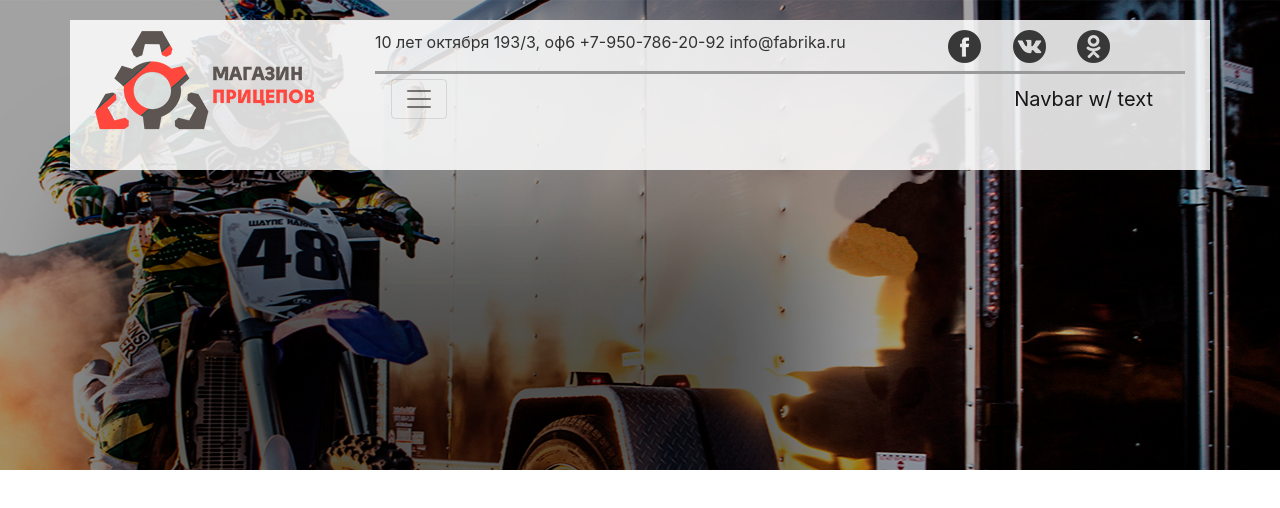
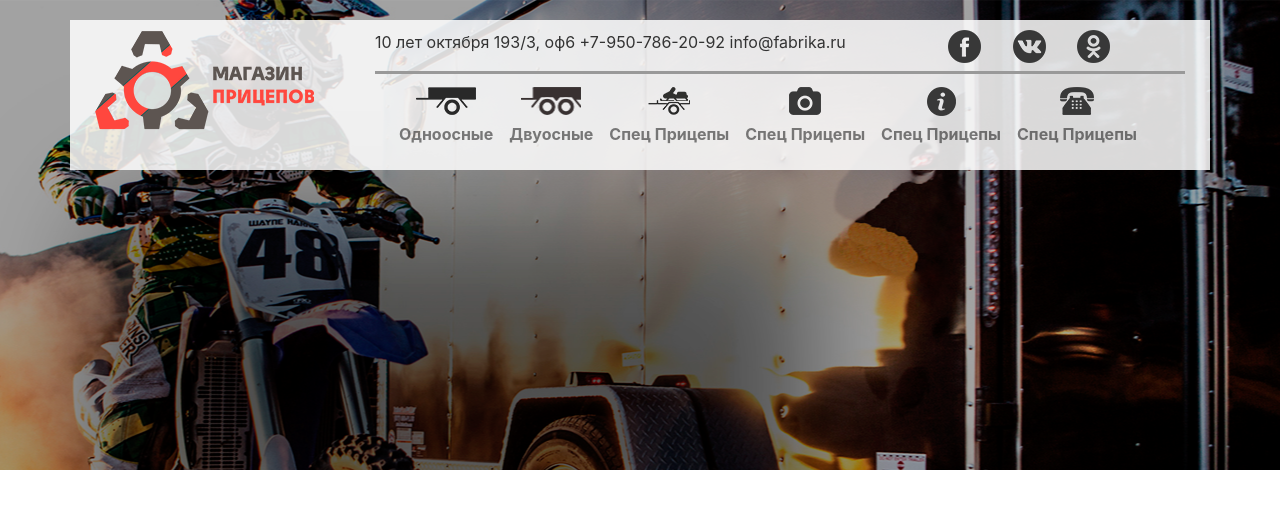
Before and after one commit to RuslanKasymov/pricep.vr, a plain HTML site: page index.html in a window 1280 px wide. Drawn offline with Linux system fonts and the light colour scheme.

Commit message:
Навигация(прим: rusmechanika.ru)

```diff
--- a/css/style.css
+++ b/css/style.css
@@ -53,10 +53,11 @@ body {
 .icon_upper{
     width: 60px;
     height: 35px;
+    margin: 0 auto;
 }
 
-.icon_upper:hover{
-    background-position: 14px -37px;
+.icon_upper:hover, .nav-link:hover .icon_upper{
+    background-position: center -37px;
 
 
 }
@@ -74,7 +75,40 @@ body {
 }
 
 
+.nav-link{
+    text-align: center;
+    font-weight: bold;
+}
+.nav-link:hover span{
+    color: #c34e44;
+}
 
 .banner{
     height: 300px;
 }
+
+.nav_odn{
+    background: url("../images/nav_odnoostnye.png") top center no-repeat;
+}
+.nav_dv{
+    background: url("../images/nav_dvuosnye.png") top center no-repeat;
+}
+.nav_spec{
+    background: url("../images/nav_spec.png") top center no-repeat;
+}
+.nav_gal{
+    background: url("../images/nav_galerry.png") top center no-repeat;
+}
+.nav_ocomp{
+    background: url("../images/nav_ocomp.png") top center no-repeat;
+}
+.nav_contacts{
+    background: url("../images/nav_contacts.png") top center no-repeat;
+}
+
+.navbar-collapse ul li{
+
+}
+.navbar-collapse ul li a{
+   color: #333;
+}
--- a/index.html
+++ b/index.html
@@ -46,26 +46,51 @@
                                     </div>
                                 </div>
                                 <div class="col-12">
-                                    <nav class="navbar navbar-toggleable-md navbar-light bg-faded">
+                                    <nav class="navbar navbar-expand-lg navbar-light bg-faded">
                                         <button class="navbar-toggler navbar-toggler-right" type="button" data-toggle="collapse" data-target="#navbarText" aria-controls="navbarText" aria-expanded="false" aria-label="Toggle navigation">
                                             <span class="navbar-toggler-icon"></span>
                                         </button>
-                                        <a class="navbar-brand" href="#">Navbar w/ text</a>
+
                                         <div class="collapse navbar-collapse" id="navbarText">
                                             <ul class="navbar-nav mr-auto">
-                                                <li class="nav-item active">
-                                                    <a class="nav-link" href="#">Home <span class="sr-only">(current)</span></a>
+                                                <li class="nav-item"><!-- active-->
+                                                    <a href="#" class="nav-link">
+                                                        <div class="icon_upper nav_odn animaite"></div>
+                                                        <span class="animaite">Одноосные</span>
+                                                    </a>
                                                 </li>
                                                 <li class="nav-item">
-                                                    <a class="nav-link" href="#">Features</a>
+                                                    <a href="#" class="nav-link">
+                                                        <div class="icon_upper nav_dv animaite"></div>
+                                                        <span class="animaite">Двуосные</span>
+                                                    </a>
                                                 </li>
                                                 <li class="nav-item">
-                                                    <a class="nav-link" href="#">Pricing</a>
+                                                    <a href="#" class="nav-link">
+                                                        <div class="icon_upper nav_spec animaite"></div>
+                                                        <span class="animaite">Спец Прицепы</span>
+                                                    </a>
+                                                </li>
+                                                <li class="nav-item">
+                                                    <a href="#" class="nav-link">
+                                                        <div class="icon_upper nav_gal animaite"></div>
+                                                        <span class="animaite">Спец Прицепы</span>
+                                                    </a>
+                                                </li>
+                                                <li class="nav-item">
+                                                    <a href="#" class="nav-link">
+                                                        <div class="icon_upper nav_ocomp animaite"></div>
+                                                        <span class="animaite">Спец Прицепы</span>
+                                                    </a>
+                                                </li>
+                                                <li class="nav-item">
+                                                    <a href="#" class="nav-link">
+                                                        <div class="icon_upper nav_contacts animaite"></div>
+                                                        <span class="animaite">Спец Прицепы</span>
+                                                    </a>
                                                 </li>
                                             </ul>
-                                            <span class="navbar-text">
-                          Navbar text with an inline element
-                        </span>
+
                                         </div>
                                     </nav>
 
```
